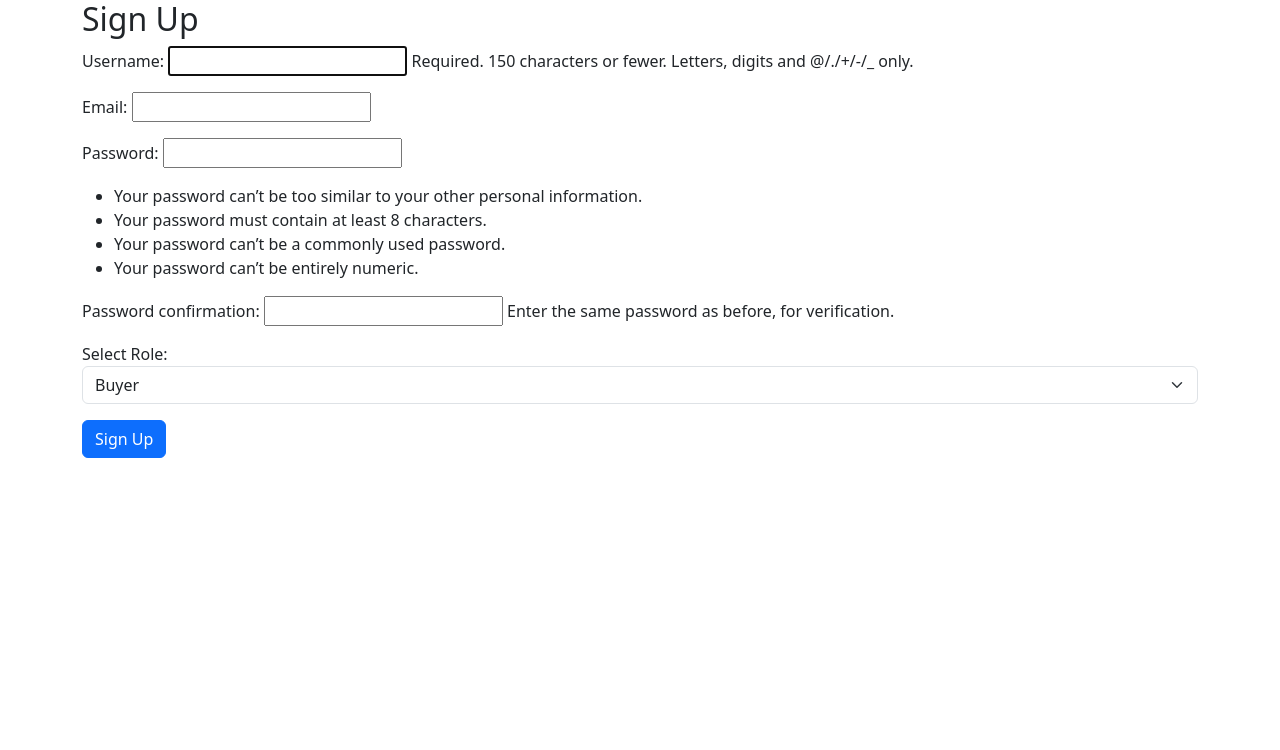
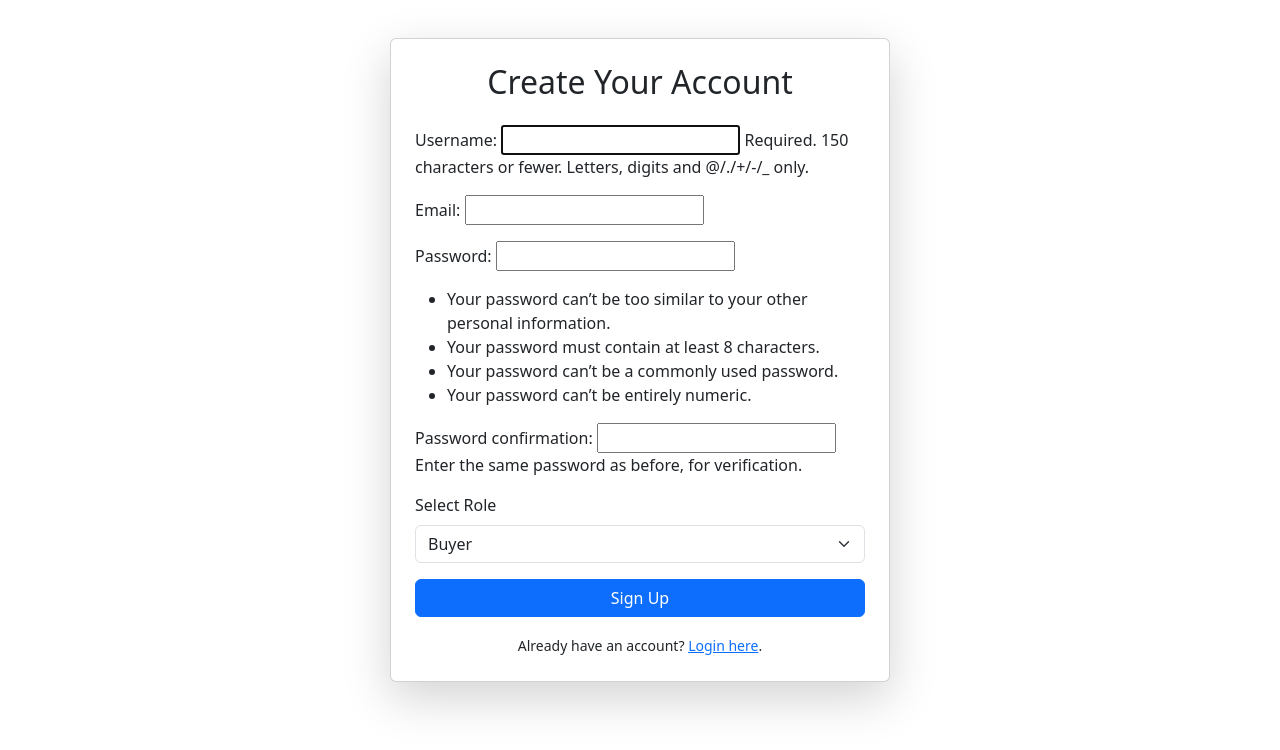
Before and after one commit to cometkhadija/Prideproject, a Django app: page /signup/ in a window 1280 px wide. Shown: the top 750 px of the page. Run offline with Django 5.2, Linux system fonts and the light colour scheme.

Commit message:
add-feature Branch theke commit

```diff
--- a/creatorhub/ecommerce/templates/ecommerce/product_showcase.html
+++ b/creatorhub/ecommerce/templates/ecommerce/product_showcase.html
@@ -24,7 +24,7 @@
                 </li>
 
                 <li class="nav-item">
-                    <a class="nav-link text-white" href="#">Cart</a>
+                    <a class="nav-link text-white" href="#">Art</a>
                 </li>
             </ul>
 
--- a/creatorhub/ecommerce/templates/ecommerce/signup.html
+++ b/creatorhub/ecommerce/templates/ecommerce/signup.html
@@ -3,28 +3,36 @@
 {% block title %}Sign Up{% endblock %}
 
 {% block content %}
-<div class="container">
-    <h2>Sign Up</h2>
+<div class="container d-flex justify-content-center align-items-center" style="min-height: 90vh;">
+    <div class="card shadow-lg p-4" style="width: 100%; max-width: 500px;">
+        <h2 class="text-center mb-4">Create Your Account</h2>
 
         {% if messages %}
             <div class="alert alert-info">
                 {% for message in messages %}
-                <p>{{ message }}</p>
+                    <p class="mb-0">{{ message }}</p>
                 {% endfor %}
             </div>
         {% endif %}
 
-    <form method="post">
+        <form method="post" novalidate>
             {% csrf_token %}
             {{ form.as_p }}
 
-      <label>Select Role:</label>
-      <select name="role" class="form-select mb-3">
+            <div class="mb-3">
+                <label for="role" class="form-label">Select Role</label>
+                <select name="role" id="role" class="form-select" required>
                     <option value="buyer">Buyer</option>
                     <option value="seller">Seller</option>
                 </select>
+            </div>
 
-      <button type="submit" class="btn btn-primary">Sign Up</button>
+            <button type="submit" class="btn btn-primary w-100">Sign Up</button>
         </form>
+
+        <div class="mt-3 text-center">
+            <small>Already have an account? <a href="{% url 'login' %}">Login here</a>.</small>
+        </div>
+    </div>
 </div>
 {% endblock %}
```
Also changed, not shown: creatorhub/ecommerce/templates/ecommerce/home.html (+10 -6 lines), creatorhub/ecommerce/templates/ecommerce/login.html (+22 -7 lines), creatorhub/db.sqlite3. Lines whose indentation alone changed are shown as unchanged.
